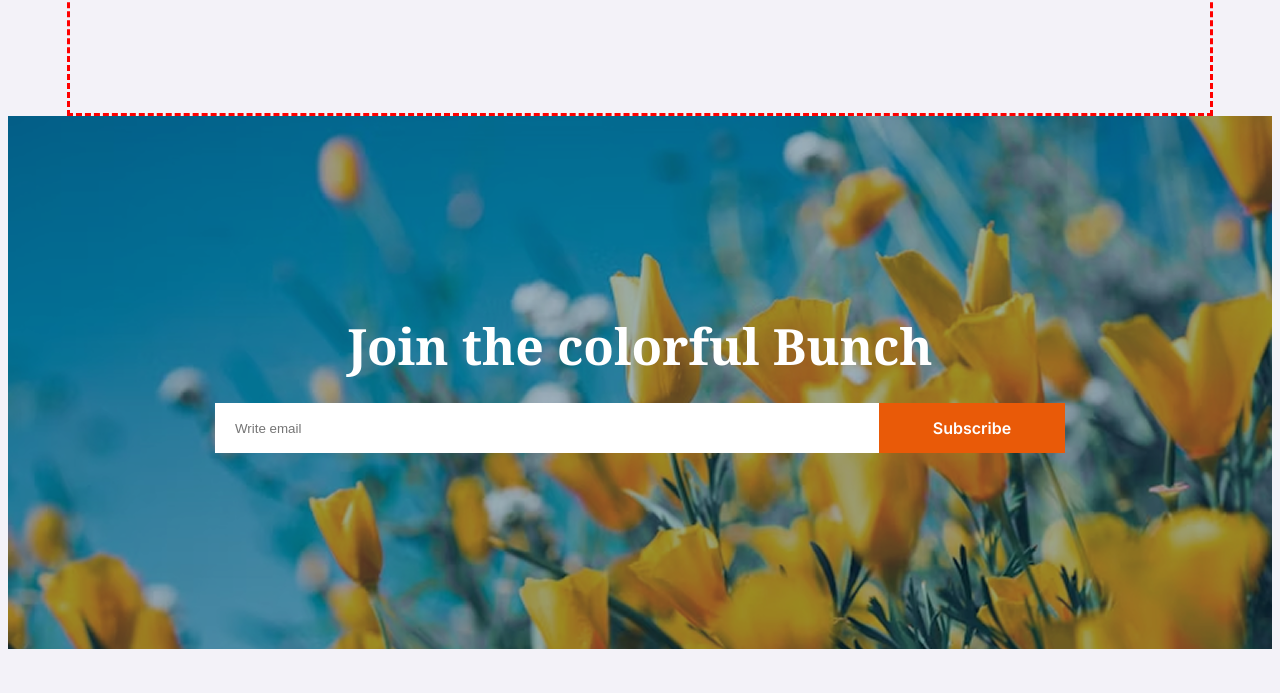
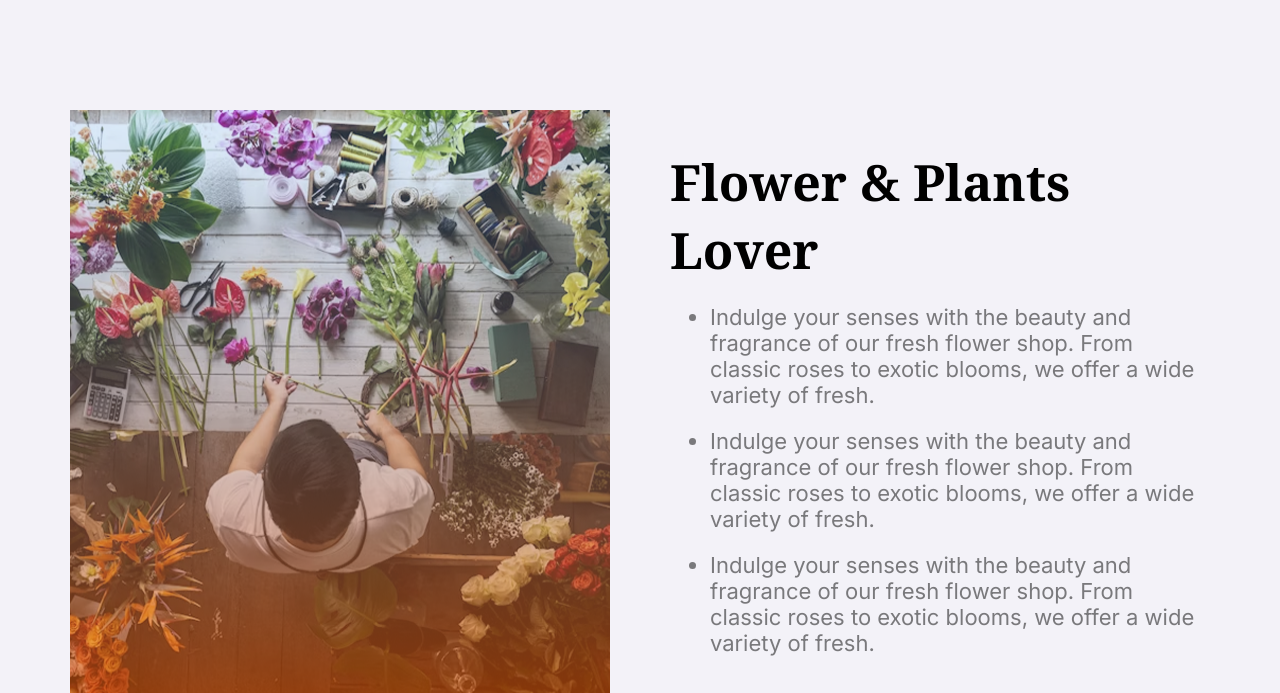
Before and after one commit to rashednawab/responsive-flowers, a plain HTML site: page index.html in a window 1280 px wide. Shown: the part 1931-2624 px from the top of the page. Drawn offline with Linux system fonts and the light colour scheme.

Commit message:
Plant Section Completed

```diff
--- a/index.html
+++ b/index.html
@@ -149,6 +149,23 @@
          </section>
         <!-- Plants Section Ended -->
 
+        <!-- Plants Lover Section Started -->
+         <div class="plants-lover-section default-area">
+            <img src="assets/flower-store.png" alt="Flower Store Image">
+            <div class="plants-lovers-description">
+                <h3 class="noto-serif-regular">Flower & Plants Lover</h3>
+                <ul>
+                    <li class="inter-regular regular-paragraph description">Indulge your senses with the beauty and fragrance of our fresh flower shop. From classic roses to exotic blooms, we offer a wide variety of fresh.</li>
+                    <li class="inter-regular regular-paragraph description">Indulge your senses with the beauty and fragrance of our fresh flower shop. From classic roses to exotic blooms, we offer a wide variety of fresh.</li>
+                    <li class="inter-regular regular-paragraph description">Indulge your senses with the beauty and fragrance of our fresh flower shop. From classic roses to exotic blooms, we offer a wide variety of fresh.</li>
+                </ul>
+            </div>
+
+         </div>
+
+
+        <!-- Plants Lover Section Started -->
+
 
         <!-- Join Section Started -->
          <section class="join-section">
--- a/styles/styles.css
+++ b/styles/styles.css
@@ -116,7 +116,7 @@
 
 /* Plants Section */
 .plants-section{
-    border: 3px dashed red;
+    /* border: 3px dashed red; */
 
 }
 
@@ -184,6 +184,36 @@
     height: 50px;
 }
 
+/* ----------------------------------------------------------------------------------------- */
+/* ----------------------------------------------------------------------------------------- */
+
+/* Plants lover Section */
+
+.plants-lover-section{
+    display: flex;
+    gap: 60px;
+    /* border: 2px solid red; */
+    margin: 0px auto 133.88px auto;
+}
+
+.plants-lovers-description{
+    max-width: 540px;
+    margin: 38px 0px 38px 0px;
+    /* border: 2px dashed black; */
+}
+
+/* for heading */
+.plants-lovers-description h3{
+    font-weight: bold;
+    font-size: 3.125rem;
+    margin: 0px auto 20px auto;
+}
+
+/* for texts */
+.description{
+    margin: 0px auto 20px auto;
+
+}
 
 
 
```
